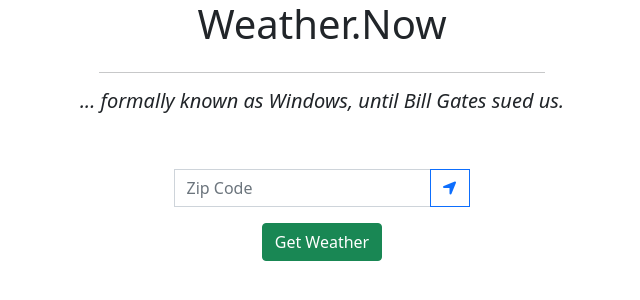
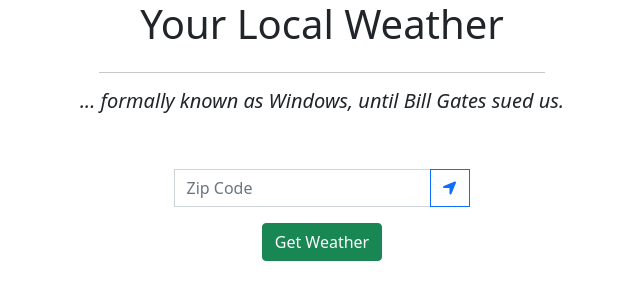
Before and after one commit to fudgewars/sandbox, a plain HTML site: page index.html in a window 1280 px wide. Shown: the whole page, without its empty margins (318-958 px from the left). Drawn offline with nearby package versions, Linux system fonts and the light colour scheme.

Commit message:
Update index.html

```diff
--- a/index.html
+++ b/index.html
@@ -8,14 +8,14 @@
     integrity="sha384-BmbxuPwQa2lc/FVzBcNJ7UAyJxM6wuqIj61tLrc4wSX0szH/Ev+nYRRuWlolflfl" crossorigin="anonymous">
   <link rel="stylesheet" href="./css/style.css">
   <script src="https://kit.fontawesome.com/3052edd555.js" crossorigin="anonymous"></script>
-  <title>Weather.Now</title>
+  <title>Your Local Weather</title>
 </head>
 
 <body>
   <div class="container h-100" id="mainDiv">
     <div class="row">
       <div class="col text-center d-flex flex-column align-items-center">
-        <h1>Weather.Now</h1>
+        <h1>Your Local Weather</h1>
         <hr width="40%">
         <h5><em>... formally known as Windows, until Bill Gates sued us.</em></h5>
 
```
